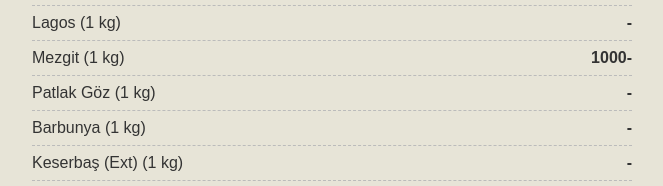
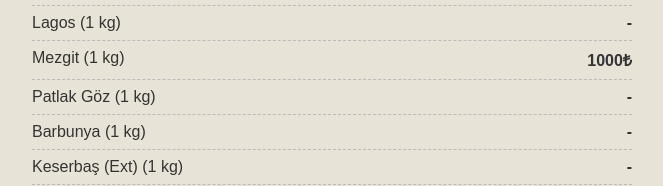
Before and after one commit to aspanarestaurant/aspanarestaurant.github.io, a plain HTML site: page index.html in a window 1280 px wide. Shown: the part 586-772 px from the top of the page, 308-971 px from the left. Drawn offline with Linux system fonts and the light colour scheme.

Commit message:
Update index.html

```diff
--- a/index.html
+++ b/index.html
@@ -19,7 +19,7 @@
         "Levrek (1 kg)": "1100₺",
         "Çupra (1 kg)": "1100₺",
         "Lagos (1 kg)": "-",
-        "Mezgit (1 kg)": "1000-",
+        "Mezgit (1 kg)": "1000₺",
         "Patlak Göz (1 kg)": "-",
         "Barbunya (1 kg)": "-",
         "Keserbaş (Ext) (1 kg)": "-",
@@ -27,7 +27,7 @@
         "Dil (1 kg)": "-",
         "Dil (Ext)": "-",
         "Kaya (1 kg)": "-",
-        "Akya (1 kg)": "1000-",
+        "Akya (1 kg)": "1000₺",
         "Gümüş (1 kg)": "-",
       },
       "mezeler": {
```
